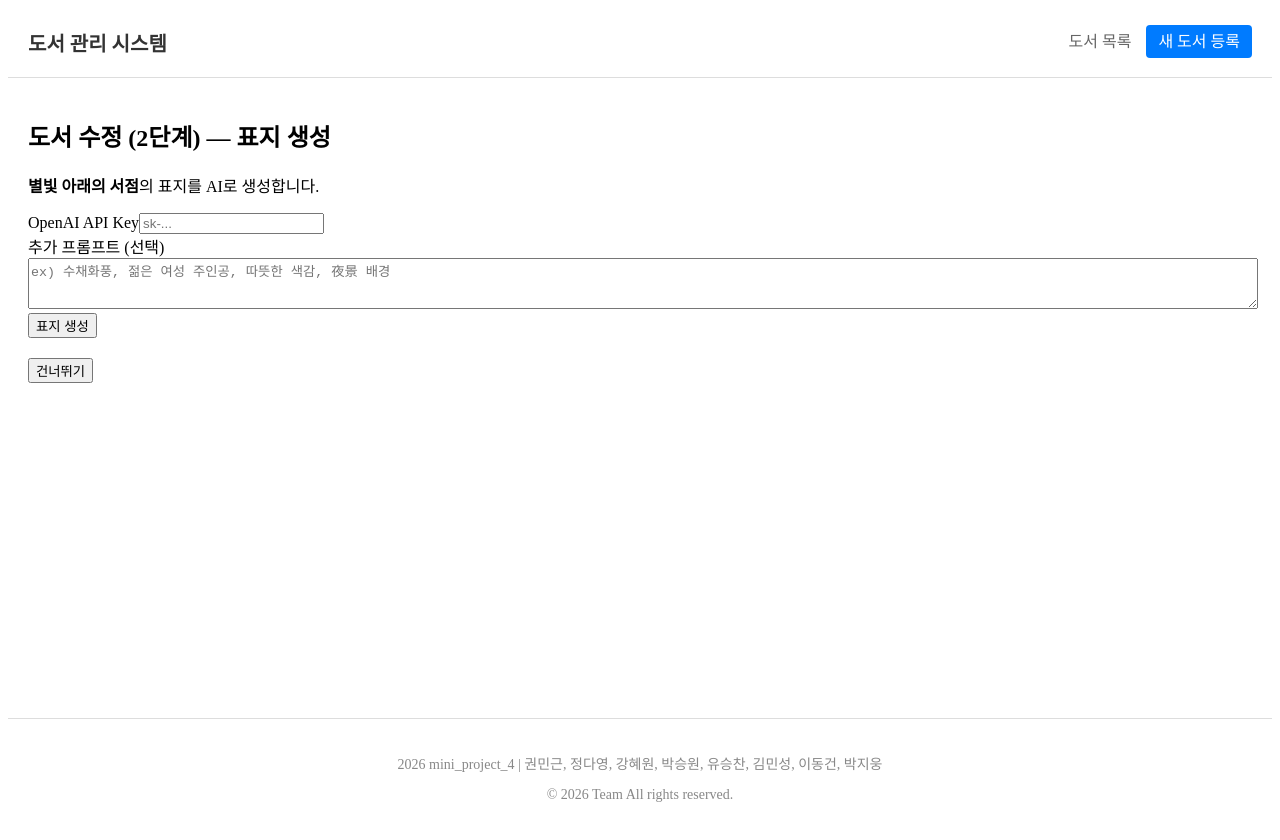
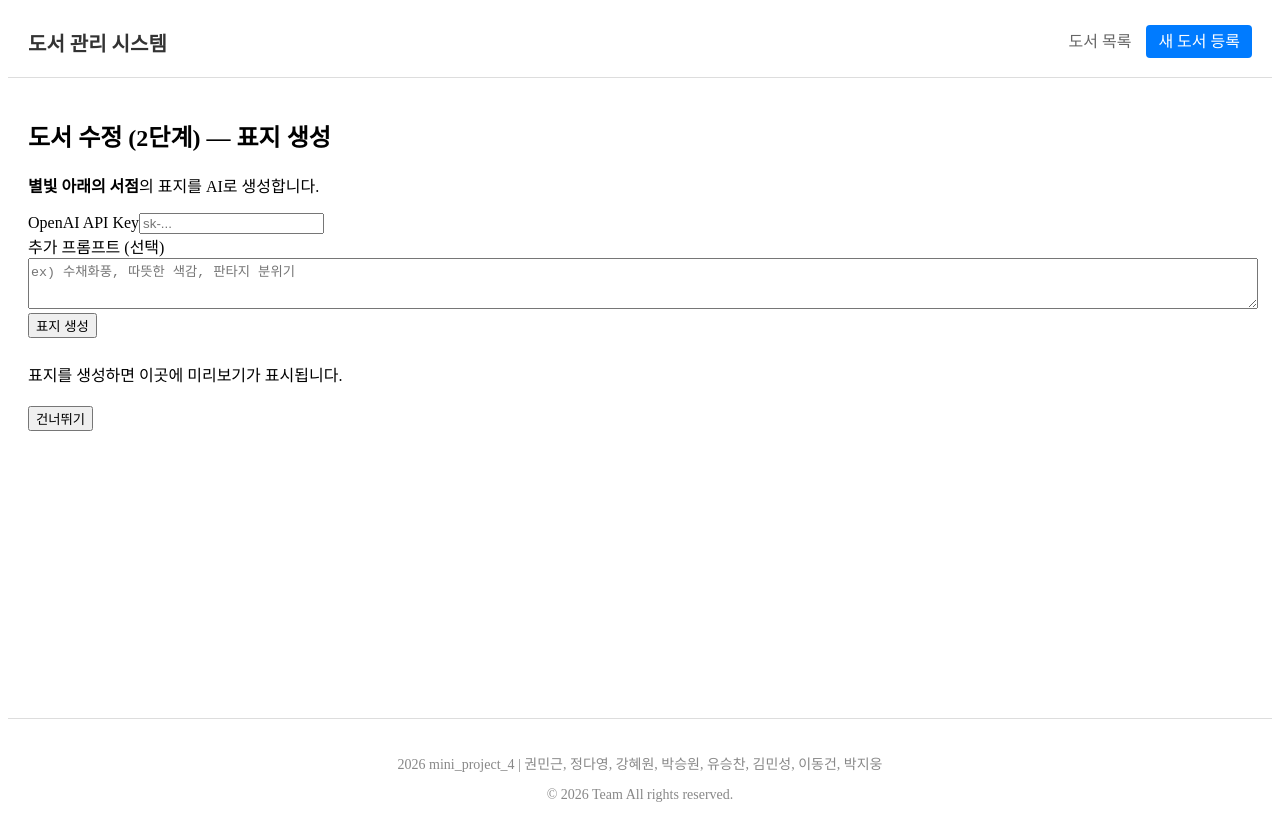
Before and after one commit to DDyodong/mini_project_4, a React (Vite) app: page /edit/cover/1 in a window 1280 px wide. Shown: the top 840 px of the page. Built offline with nearby package versions, Linux system fonts and the light colour scheme; data requests are answered from the project's data file.

Commit message:
Add loading component and improve UI feedback for image generation

```diff
--- a/src/pages/BookCoverPage.jsx
+++ b/src/pages/BookCoverPage.jsx
@@ -1,6 +1,7 @@
 import { useNavigate, useParams } from "react-router-dom";
 import { useEffect, useState } from "react";
 import { getBookById, patchBook } from "../api/bookApi";
+import Loading from "../components/Loading";
 
 function BookCoverPage({ mode }) {
   const { id } = useParams();
@@ -8,8 +9,11 @@ function BookCoverPage({ mode }) {
 
   const [book, setBook] = useState(null);
   const [apiKey, setApiKey] = useState("");
-  const [extraPrompt, setExtraPrompt] = useState(""); // ✅ 자유 입력 프롬프트
-  const [status, setStatus] = useState("idle"); // idle | loading | done | error
+  const [extraPrompt, setExtraPrompt] = useState("");
+
+  // idle | loading | done | error
+  const [status, setStatus] = useState("idle");
+
   const [generatedUrl, setGeneratedUrl] = useState("");
 
   // 책 정보 불러오기
@@ -24,6 +28,7 @@ function BookCoverPage({ mode }) {
         navigate("/");
       }
     };
+
     fetchBook();
   }, [id, navigate]);
 
@@ -37,15 +42,22 @@ function BookCoverPage({ mode }) {
     setStatus("loading");
     setGeneratedUrl("");
 
-    // extraPrompt 있을 때만 프롬프트에 추가
-    const prompt = `Book cover for "${book.title}" by ${book.author}. Genre: ${
-      Array.isArray(book.genre) ? book.genre.join(", ") : book.genre
+    const prompt = `Book cover for "${book.title}" by ${
+      book.author
+    }. Genre: ${
+      Array.isArray(book.genre)
+        ? book.genre.join(", ")
+        : book.genre
     }. Description: ${book.content}${
-      extraPrompt.trim() ? `. Additional style: ${extraPrompt}` : ""
+      extraPrompt.trim()
+        ? `. Additional style: ${extraPrompt}`
+        : ""
     }`;
 
     try {
-      const res = await fetch("https://api.openai.com/v1/images/generations", {
+      const res = await fetch(
+        "https://api.openai.com/v1/images/generations",
+        {
           method: "POST",
           headers: {
             "Content-Type": "application/json",
@@ -57,7 +69,8 @@ function BookCoverPage({ mode }) {
             n: 1,
             size: "1024x1024",
           }),
-      });
+        }
+      );
 
       if (!res.ok) {
         throw new Error("이미지 생성에 실패했습니다.");
@@ -65,6 +78,7 @@ function BookCoverPage({ mode }) {
 
       const data = await res.json();
       const imageUrl = data.data[0].url;
+
       setGeneratedUrl(imageUrl);
       setStatus("done");
     } catch (error) {
@@ -73,10 +87,13 @@ function BookCoverPage({ mode }) {
     }
   };
 
-  // 이미지 저장 후 상세 페이지로 이동
+  // 이미지 저장
   const handleSave = async () => {
     try {
-      await patchBook(id, { coverImageUrl: generatedUrl });
+      await patchBook(id, {
+        coverImageUrl: generatedUrl,
+      });
+
       navigate(`/books/${id}`);
     } catch (error) {
       console.error(error);
@@ -84,50 +101,71 @@ function BookCoverPage({ mode }) {
     }
   };
 
-  // 건너뛰기 — 경고창 후 상세 페이지로 이동
+  // 건너뛰기
   const handleSkip = () => {
     const confirmed = window.confirm(
       "표지 이미지 없이 저장하시겠습니까?\n나중에 상세 페이지에서 다시 생성할 수 있습니다."
     );
+
     if (confirmed) {
       navigate(`/books/${id}`);
     }
   };
 
-  if (!book) return <p>불러오는 중...</p>;
+  if (!book) {
+    return <p>불러오는 중...</p>;
+  }
 
   return (
     <main>
       <section>
         <h2>
-          {mode === "edit" ? "도서 수정 (2단계)" : "새 도서 등록 (2단계)"} — 표지 생성
+          {mode === "edit"
+            ? "도서 수정 (2단계)"
+            : "새 도서 등록 (2단계)"}
+          {" "}— 표지 생성
         </h2>
+
         <p>
-          <strong>{book.title}</strong>의 표지를 AI로 생성합니다.
+          <strong>{book.title}</strong>의
+          표지를 AI로 생성합니다.
         </p>
 
-        {/* API Key 입력 */}
+        {/* API KEY */}
         <div>
-          <label htmlFor="apiKey">OpenAI API Key</label>
+          <label htmlFor="apiKey">
+            OpenAI API Key
+          </label>
+
           <input
             id="apiKey"
             type="password"
             placeholder="sk-..."
             value={apiKey}
-            onChange={(e) => setApiKey(e.target.value)}
+            onChange={(e) =>
+              setApiKey(e.target.value)
+            }
           />
         </div>
 
-        {/*  자유 입력 프롬프트 */}
+        {/* 추가 프롬프트 */}
         <div>
-          <label htmlFor="extraPrompt">추가 프롬프트 (선택)</label>
+          <label htmlFor="extraPrompt">
+            추가 프롬프트 (선택)
+          </label>
+
           <textarea
             id="extraPrompt"
-            placeholder="ex) 수채화풍, 젊은 여성 주인공, 따뜻한 색감, 夜景 배경"
+            placeholder="ex) 수채화풍, 따뜻한 색감, 판타지 분위기"
             value={extraPrompt}
-            onChange={(e) => setExtraPrompt(e.target.value)}
+            onChange={(e) =>
+              setExtraPrompt(e.target.value)
+            }
             rows={3}
-            style={{ width: "100%", resize: "vertical" }}
+            style={{
+              width: "100%",
+              resize: "vertical",
+            }}
           />
         </div>
 
@@ -136,33 +174,70 @@ function BookCoverPage({ mode }) {
           onClick={handleGenerate}
           disabled={status === "loading"}
         >
-          {status === "loading" ? "생성 중..." : "표지 생성"}
+          {status === "loading"
+            ? "생성 중..."
+            : "표지 생성"}
         </button>
 
-        {/* 상태 메시지 */}
-        {status === "loading" && <p>AI가 표지를 생성하고 있습니다...</p>}
+        {/* 미리보기 영역 */}
+        <div style={{ marginTop: "24px" }}>
+          {/* idle */}
+          {status === "idle" && (
+            <div>
+              <p>
+                표지를 생성하면 이곳에
+                미리보기가 표시됩니다.
+              </p>
+            </div>
+          )}
+
+          {/* loading */}
+          {status === "loading" && (
+            <Loading />
+          )}
+
+          {/* error */}
           {status === "error" && (
-          <p>❌ 생성에 실패했습니다. API Key와 네트워크를 확인해주세요.</p>
+            <p>
+              ❌ 생성에 실패했습니다.
+              API Key와 네트워크를 확인해주세요.
+            </p>
           )}
-        {status === "done" && <p>✅ 생성 완료!</p>}
 
-        {/* 생성된 이미지 미리보기 */}
-        {generatedUrl && (
+          {/* done */}
+          {status === "done" &&
+            generatedUrl && (
               <div>
+                <p>✅ 생성 완료!</p>
+
                 <img
                   src={generatedUrl}
                   alt="생성된 표지"
-              style={{ width: "220px", borderRadius: "12px", marginTop: "16px" }}
+                  style={{
+                    width: "220px",
+                    borderRadius: "12px",
+                    marginTop: "16px",
+                  }}
                 />
-            <div>
-              <button onClick={handleSave}>이 표지로 저장</button>
+
+                <div
+                  style={{
+                    marginTop: "16px",
+                  }}
+                >
+                  <button onClick={handleSave}>
+                    이 표지로 저장
+                  </button>
                 </div>
               </div>
             )}
+        </div>
 
         {/* 건너뛰기 */}
         <div style={{ marginTop: "20px" }}>
-          <button onClick={handleSkip}>건너뛰기</button>
+          <button onClick={handleSkip}>
+            건너뛰기
+          </button>
         </div>
       </section>
     </main>
```
Lines whose indentation alone changed are shown as unchanged.
